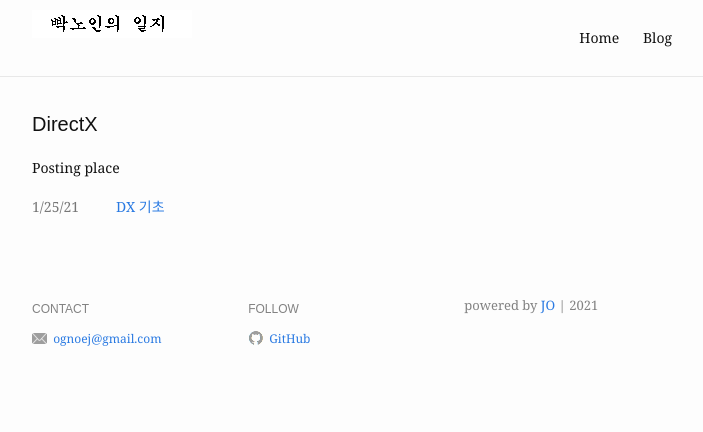
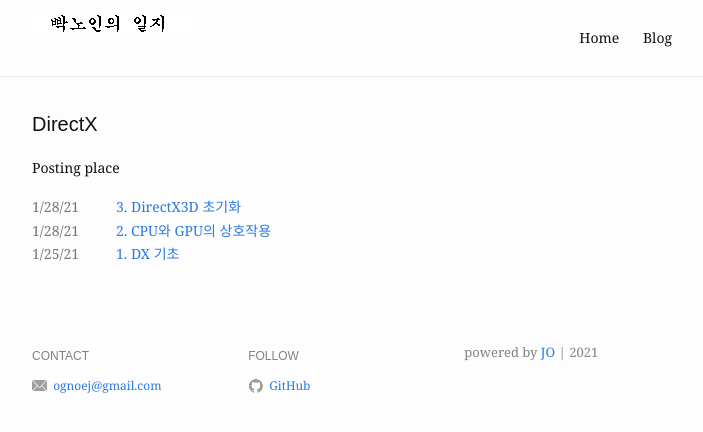
Before and after one commit to ognoej/Old_ognoej.github.io, a Jekyll site: the page built from blog.md, in a window 1280 px wide. Shown: the top 432 px of the page, without its empty margins (288-991 px from the left). Built offline with Jekyll 4.4.1, drawn with Linux system fonts in a browser that asks for light colours; part of the change alters nothing that is shown.

Commit message:
2~3post updated

````diff
--- a/_posts/2021-01-26-4.1.markdown
+++ b/_posts/2021-01-26-4.1.markdown
@@ -1,6 +1,6 @@
 ---
 layout: post
-title:  "DX 기초"
+title:  "1. DX 기초"
 date:   2021-01-25 16:09:01 +0900
 categories: jekyll update
 ---
--- /dev/null
+++ b/_posts/2021-01-26-4.2.markdown
@@ -0,0 +1,74 @@
+---
+layout: post
+title:  "2. CPU와 GPU의 상호작용"
+date:   2021-01-28 16:09:01 +0900
+categories: jekyll update
+---
+#### Table of Contents
+  1.　[명령대기열](#1-명령대기열command-queue)<br />
+  2.　[CPU와 GPU의 동기화 작업 Fence](#2-cpu와-gpu의-동기화-작업-fence)<br />
+  3.　[자원 상태 전이 장벽(transition resource barrier)](#3-자원-상태-전이-장벽transition-resource-barrier)<br />
+  4.　[명령 목록 다중스레딩](#4-명령-목록-다중스레딩)<br />
+<br />
+<br />
+**<span style="color:red"></span>**
+
+### **1. 명령대기열(Command Queue)**
+　그래픽 프로그래밍에는 CPU와 GPU가 사용되며 둘은 병렬로 돌아간다. 최적의 성능을 얻으려면 두 처리 장치 모두 바쁘게 돌아가야하며 동기화를 최소화 하여야한다. 동기화는 한 처리장치가 작업을 마칠때까지 다른 장치가 처리를 멈추고 대기해야함을 의미하기 때문이다. 따라서 **<span style="color:red">동기화는 병렬성을 망친다</span>**.
+
+　일반적으로 **<span style="color:red">CPU는 명령대기열(Command Queue)에 GPU가 처리할 작업을 DirectX를 통해 제출한다</span>**. GPU는 명령대기열에서 명령을 순차대로 뽑아서 그리기를 수행한다. 커맨드 큐가 비거나 꽉차면 CPU나 GPU중 하나가 놀기때문에 바람직하지 않다.
+
+　명령대기열을 다루는 API는 ID3D12CommandList이다. 하지만 실제로 그래픽작업에서 사용하는 매서드는 이 API를 상속한 ID3D12GraphicsCommandList이다. 해당 인터페이스는 뷰포트를 설정하고 렌더타겟뷰를 지우고 그리기를 호출하는 그리기 작업 전반을 설정한다.
+```
+- 명령대기열 주요 매서드
+mCommandList->RSSetViewports(~~~);
+mCommandList->ClearRenderTargetView(~~);
+mCommandList->DrawIndexedInstanced(~~~);
+mCommandList->Close();
+```
+　이 작업은 바로 실행되는 것이 아닌 커맨드 큐에 그리기명령 하나를 전송하기 위해 셋업하는 작업이다. 따라서 ExcuteCommandLists로 명령목록을 제출해야 하는데, 제출하기 전에 꼭 Close()로 명령 목록이 끝났음을 D3D에 알려야함을 잊지 말자.
+
+CommandList를 동시에 두개 작성해서는 안된다. 하나를 작성하는 동안에는 해당 명령이 인접해서 저장되기 때문이다. 따라서 하나를 작성해서 제출한 후에 CommandList::Reset()을 호출하여 커맨드 리스트를 리셋시키고 새로 작성해서 제출하여야 한다.
+
+CommandList로 제출한 명령은 바로 커맨드 큐로 가는것이 아니라 CommandAllocator에 들어가게 된다. 커맨드 큐는 Allocator에서 명령을 참조한다.
+**<span style="color:red">Allocator가 있는 이유는 해당 커맨드리스트를 리셋해도 Allocator에 이전에 보낸 메세지가 남아있기 때문에 커맨드 큐가 참조할때 혼동이 없기 때문</span>**이다. 따라서 커맨드리스트는 리셋으로 계속 재사용해도 상관이 없다.
+
+GPU에 모든 명령을 제출하고 난 후에는 Allocator도 Reset을 시켜서 다음 명령을 위한 준비를 해야한다. 이 때 GPU가 할당자에 담긴 모든 명령을 실행했음이 확실하기 전까지는 할당자를 재설정하면 안된다.
+Vector Clear와 비슷하다. 이는 크기는 0이 되지만 용량(capacity)는 변하지 않는다.
+
+
+<br />
+<br />
+<br />
+<br />
+
+### **2. CPU와 GPU의 동기화 작업 Fence**
+　GPU가 할당자에서 그리기 정보를 가져다 쓰기 전에 CPU가 할당자 정보를 덮어쓰면 제대로된 그림이 그려지지 않는다. 이를 방지 하기 위해 Fence를 세워서 GPU가 명령대기열의 어느 지점까지 명령을 처리하기 전까지 CPU가 기다리게 하는 것을 Flush(방출한다)라고 한다. 이 때 필요한 것이 Fence 객체이다. 따라서 Fence객체는 CPU와 GPU의 동기화 수단으로 사용된다.<br><br>
+　**<span style="color:red">Fence는 간편한 해결책이지만 CPU가 대기하는 시간이 많아 낭비가 발생한다</span>**. 따라서 후에 다른 처리방법을 설명한다
+<br/>
+
+<br />
+<br />
+<br />
+<br />
+
+### **3. 자원 상태 전이 장벽(transition resource barrier)**
+
+　GPU가 자원 R에 자료 기록하기 전에 다른 곳에서 읽으려하면 문제가 된다. 이 구역을 resource hazard라고 한다. 일종의 임계구역으로, 이를 해결하기 위해 D3D에서는 자원들에 상태(State)를 부여한다. <br>**<span style="color:red">　기본 default state에서 읽어야 할때 자원상태로 변경하여 자원에 접근한다</span>**.<br><br>
+　이때 전이 자원 장벽을 배열을 설정해서 지정한다. 이는 D3D12_RESOURCE_BARRIER_DESC구조체로 저장해서 넘겨준다. 해당 개체를 가지고 있는 구조체들은 대부분 d3dx12.h에 정의되어 있지만 공식 SDK가 아니라서 따로 내려받아야한다. GPU는 해당 장벽 구조체를 읽고 자원 해저드를 피하게 된다.
+
+
+<br />
+<br />
+<br />
+<br />
+
+### **4. 명령 목록 다중스레딩**
+
+　물체가 많은 장면을 표현해내기 위해서는 CPU가 명령 목록을 만드는데 시간이 매우 오래 걸리게 된다. 이를 해결하기 위해 멀티쓰레딩으로 명령 목록을 넘겨주면 처리속도가 1/n까지 줄어들게 된다. 이 때 주의 사항이 있다
+
+CommandList(명령 목록)과 CommandAllocator(명령 할당자)는 스레드당 하나, Command Queue는 프로그램당 하나, 따라서 명령 목록과 할당자를 멀티로 처리해서 큐에 우겨넣어 준다는 개념이다.
+
+**<span style="color:red">　성능상의 이유로, 프로그램은 동시에 기록할 수 있는 명령 목록 최대 개수를 초기화 시점에서 정의해야한다</span>**.
+<br>
+<br>
--- /dev/null
+++ b/_posts/2021-01-26-4.3.markdown
@@ -0,0 +1,190 @@
+---
+layout: post
+title:  "3. DirectX3D 초기화"
+date:   2021-01-29 00:09:01 +0900
+categories: jekyll update
+---
+#### Table of Contents
+  -　 [**초기화 단계**](#초기화-단계)<br />
+  1.　[**D3D Device 생성**](#1-d3d-device-생성)<br />
+  2.　[**Fence설정**](#2-fence설정)<br />
+  3.　[**4X MSAA지원 여부 점검**](#3-4x-msaa지원-여부-점검)<br />
+  4.　[**명령대기열 생성과 설정**](#4-명령대기열-생성과-설정)<br />
+  5.　[**Swap Chain 생성**](#5-swap-chain-생성)<br />
+  6.　[**서술자 힙 (View Heap) 생성**](#6-서술자-힙-view-heap-생성)<br />
+  7.　[**렌더 타겟뷰(RTV)생성**](#7-렌더-타겟뷰rtv생성)<br />
+  8.　[**뷰 포트 설정**](#8-뷰-포트-설정)<br />
+  9.　[**가위 직사각형(Scissor rectangle)설정**](#9-가위-직사각형scissor-rectangle설정)<br />
+
+<br />
+<br />
+**<span style="color:red"></span>**
+
+### **초기화 단계**
+D3D초기화 과정은 꽤 길지만, **<span style="color:red">프로그램 실행 시 한번만 해주면 된다</span>**.<br> 초기화는 다음과 같은 단계로 구성 된다
+```
+- D3D12CreateDevice를 사용해서 ID3D12Device를 생성한다.
+- ID3D12Fence 를 생성하고 View들의 크기를 얻는다.
+- 4X MSAA(MultiSampling Anti- Aliasing)을 지원하는지 점검
+- Command Queue와 Command Allocator , CommandList를 생성한다.
+- Swap Chain을 생성한다.
+- 각종 View들을 View Heap에 생성한다.
+- Back buffer 크기를 설정하고 Back Buffer에 대한 Render target view를 생성.
+- Depth-Stencil Buffer를 생성하고 그에 맞는 Depth-Stencil View를 생성한다.
+- View port와 사각형들을 설정한다.
+```
+<br />
+<br />
+<br />
+<br />
+
+### **1. D3D Device 생성**
+**<span style="color:red">D3D초기화는 Device생성으로 시작</span>**된다. Device는 디스플레이 어댑터 객체이다.
+Device는 자원이나 View , Command List등 다른 D3D 인터페이스 생성에 사용된다.
+
+그 다음 필요한 객체는 Graphic작업을 위한  DxgiFactory이다. 스왑체인같은 그래픽 객체는 DxGi변수이므로 factory에서 생성한다.
+
+<br />
+<br />
+<br />
+<br />
+
+### **2. Fence설정**
+　GPU와 CPU 동기화를 위한 울타리를 생성한다. 또한 View들의 크기도 얻어서 저장해둔다.
+
+<br />
+<br />
+<br />
+<br />
+
+### **3. 4X MSAA지원 여부 점검**
+
+　앞 장에서 설명한 멀티샘플링 기술 중 **<span style="color:red">4X MSAA(multisampling)</span>**를 주로 사용한다. 비교적 비용이 적으면서 화질이 많이 개선된다는 점 때문이다.<br>
+　Direct3D 11 이상을 지원하는 그래픽카드에서는 모두 4X MSAA를 지원한다.
+
+
+<br />
+<br />
+<br />
+<br />
+
+### **4. 명령대기열 생성과 설정**
+
+　Command Queue와 Command List, Command Allocator를 생성한다.
+
+
+<br />
+<br />
+<br />
+<br />
+
+
+### **5. Swap Chain 생성**
+　스왑 체인을 생성하기 위해서는 먼저 DXGI_SWAP_CHAIN_DESC 구조체에 멤버들을 생성하고자 하는 스왑체인에 맞게 설정해줘야 한다.
+
+　**<span style="color:red">SwapChain 구조체</span>**
+```
+typedef struct DXGI_SWAP_CHAIN_DESC
+{
+ DXGI_MODE_DESC BufferDesc; // 버퍼 해상도, 디스플레이 형식등을 다루는 버퍼
+ DXGI_SAMPLE_DESC SampleDesc; // 샘플러(다중표본화) 표본 개수와 품질 수준
+ DXGI_USAGE BufferUsage; //렌더 대상 선택하는곳
+                         (후면버퍼 DXGI_USAGE_RENDER_TARGET_OUTPUT을 지정함)
+ UNIT BufferCount; // 스왑체인 버퍼 갯수. 이중버퍼링에선 2를 넣으면된다.
+ HWND OutputWindow; // 렌더링 결과가 표시될 윈도우 핸들
+ Bool Windowed; // 창모드면 true, 전체화면이면 false
+ DXGI_SWAP_EFFECT swapEffect; // 그냥 DXGI_SWAP_EFFECT_FLIP_DISCARD
+ UNIT Flages; //추가 플래그들.
+ DXGI_SWAP_CHAIN_FLAG_ALLOW_MODE_SWITCH를 사용하면 전체화면으로 전활 될 때
+ 응용 프로그램 창의 현재 크기에 가장 맞는 디스플레이 모드를 선택함.
+ flase면 전체화면 될때 현재 데스크톱 디스플레이 모드를 사용함
+}
+```
+
+<br />
+<br />
+<br />
+<br />
+
+
+### **6. 서술자 힙 (View Heap) 생성**
+　ID3D12DescriptorHeap인터페이스로 생성한다. Swapchain에 설정된 버퍼 갯수만큼 렌더 타겟뷰와 하나의 뎁스 스탠실 뷰가 필요하다.<br>
+　**<span style="color:red">서술자 힙은 서술자 종류마다 각각 존재하여 서술자들을 관리한다</span>**.
+
+
+<br />
+<br />
+<br />
+<br />
+
+
+### **7. 렌더 타겟뷰(RTV)생성**
+　 렌더 대상(주로 후면 버퍼)을 가리키는 타켓뷰(서술자)를 생성한다.
+```
+ID3D12Device::CreateRenderTargetView(
+	ID3D12Resource *pResource,
+	const D3D12_RENDER_TARGET_VIEW_DESC *pDesc,
+	D3D12_CPU_DESCRIPTOR_HANDLE destDescriptor);
+```
+- pResource : 렌더 대상으로 사용할 자원을 가리키는 포인터. 보통 항상 후면 버퍼를 가리킴
+- pDesc : 렌더타겟 뷰를 서술하는 서술자를 가리키는 매개변수. 구체적인 자료형식을 지정해서 자원을 생성했으면 이 매개변수에 널포인터를 넣어도 됨. 그런 경우 이 메서드는 그 자원을 생성할 때 지정한 자료형식을 적용해서 그 자원의 첫 번째 밉맵 수준에 대한 뷰를 생성함. 밉맵은 후에 논의.
+- DestDescriptor : 생성된 렌더타겟 뷰가 저장될 서술자의 핸들<br>
+```
+md3dDevice->
+CreateRenderTargetView(mSwapChainBuffer[i].Get(),nullptr,rtvHeapHandle);
+```
+- Device::CreateCommittedResources메서드는 자원을 생성하고 지정된 속성에 부합하는 힙에 그 자원을 맡긴다(Commit)
+
+* Heap Properties<br>
+자원 맡길 힙의 속성을 담은 구조체.<br>
+  - Default : 기본힙. 전적으로 GPU가 접근할 자원들이 담긴다. 뎁스 스탠실뷰가 대표적. 뎁스 스탠실은 CPU가 접근할 이유가 하나도 없으므로 default힙에 담긴다.
+  - UpLoad : CPU에서 GPU로 올려야되는 자료들이 담긴 힙
+  - READBACK : CPU가 읽어야할 자원들이 담긴 힙
+
+**<span style="color:red">최적의 성능을 위해서는 자원들을 기본 힙(default heap)에서 많이 이동하면 안된다</span>**. 자료올리기 힙(Upload Heap)이나 다시 읽기 힙(READBACK Heap)에는 해당 기능이 필요할 때만 사용한다.
+
+뎁스스탠실 버퍼를 사용하기 위해서는 렌더타겟과 마찬가지로 뎁스스탠실 뷰가 필요하다.<br>
+뎁스스탠실 뷰 구조체: D3D12_RESOURCE_DESC (사실상 Dx12부터는 resource가 통합 자원으로 사용된다)
+
+
+<br />
+<br />
+<br />
+<br />
+
+
+### **8. 뷰 포트 설정**
+　보통 후면버퍼에 그림을 그리면 해당 윈도우 전체나 전체화면에 그림을 그린다. 하지만 사용자가 지정해서 해당 화면의 일부분에만 그림이 그려지게 할 수 있다. 이때 **<span style="color:red">장면을 그려 넣고자 하는 후면 버퍼의 부분 직사각형(subrectangle) 영역을 뷰포트(view port)</span>**라고 한다.
+
+- D3D12_VIEWPORT(뷰포트 구조체)<br>
+뷰포트 구조체에서 구조체 깊이도 설정할 수 있는데, 뷰포트 깊이를 0으로 설정하면 모든 물체가 깊이 0이 되어서 다른 장면들보다 앞에 나타나게 된다.
+
+뷰포트 구조체를 모두 설정한 후에 ID3D12CommandList::RSSetViewports메서드를 이용해서 뷰포트를 설정한다.<br>
+```ex) RSSetViewports(1,&vp);   => vp는 뷰포트 구조체```<br>
+여기서 1은 설정할 뷰포트들의 개수이다. 고급화면에서는 여러 개의 뷰포트가 필요할수 있다.
+CommandList재설정(Reset)하면 뷰포트도 재설정 해줘야한다.
+
+
+
+<br />
+<br />
+<br />
+<br />
+
+
+### **9. 가위 직사각형(Scissor rectangle)설정**
+　가위 직사각형은 특정 픽셀들을 컬링(culling)하는 용도로 쓰인다. 후면 버퍼를 기준으로 가위 직사각형을 정의, 설정하면 렌더링 시 시저 렉탱글 바깥 영역은 후면 버퍼에 래스터라이징 되지 않는다. 예를 들어 UI가 있는 부분을 Scissor rectangle로 설정하면 해당 UI뒤에 있는 3D공간에 대한 연산은 이루어지지 않게 되는 것이다.
+
+- D3D12_RECT(Scissor rectangle 구조체)<br>
+
+
+```CommandList::RSSetScissorRects   => (사각형 설정 매서드)```<br>
+
+하나의 렌더 타겟에 여러개의 가위 직사각형을 사용할 수는 없다.
+CommandList 리셋하면 가위직사각형도 재설정 해야한다.
+
+
+<br />
+<br />
+<br />
+<br />
````
